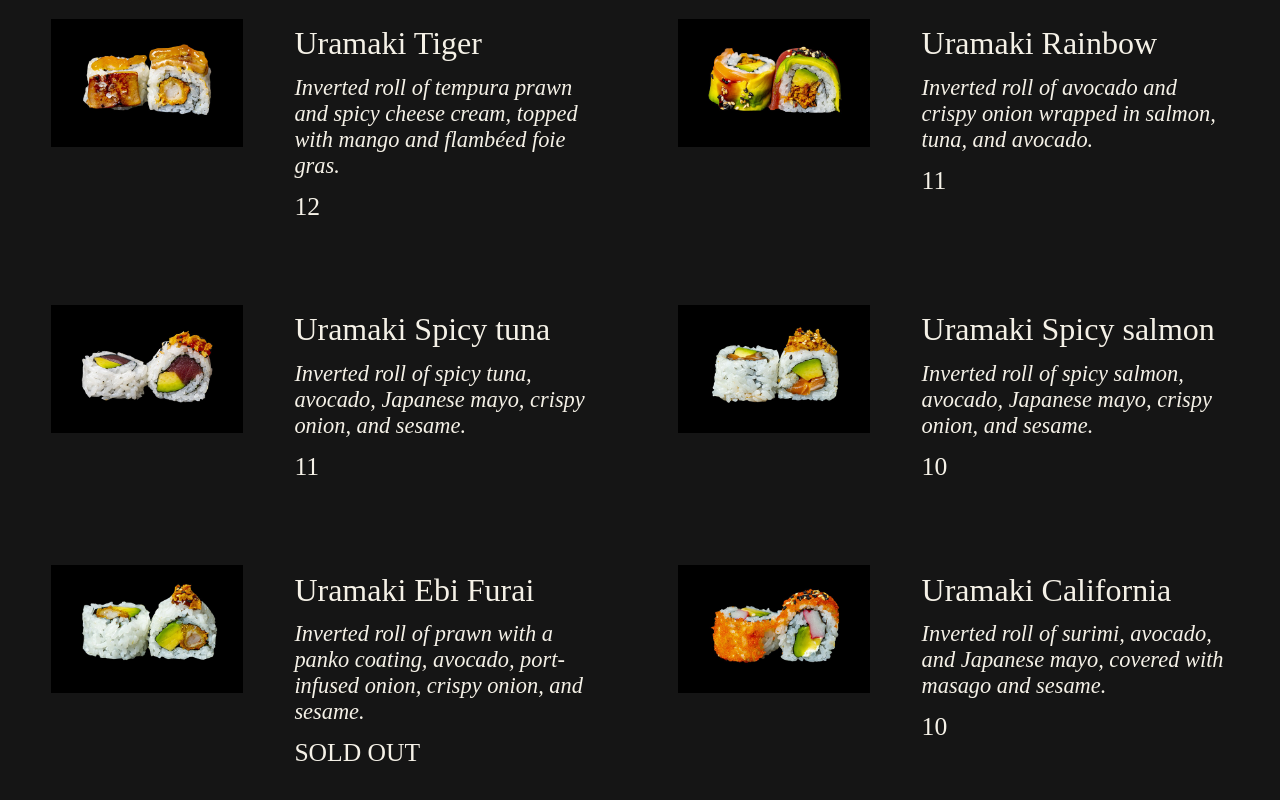
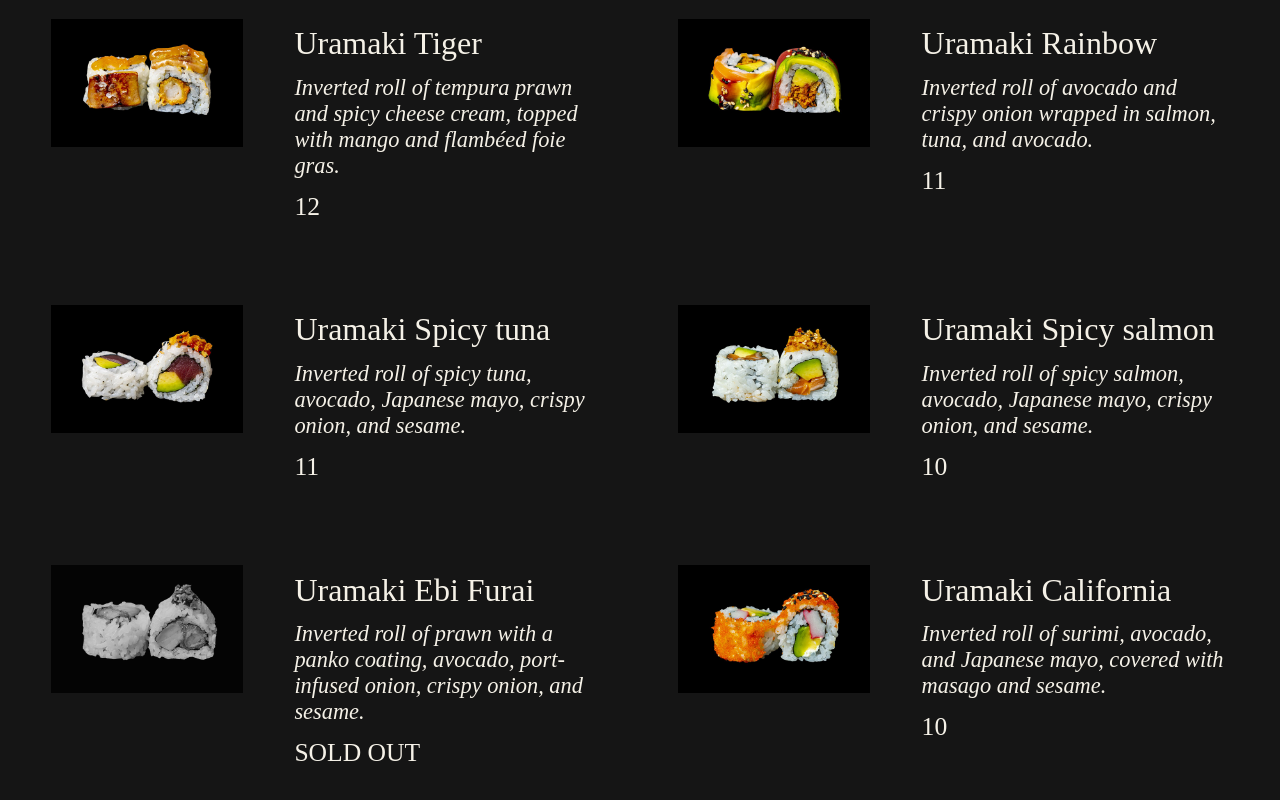
Before and after one commit to cpcastells/sushi-menu, a React (Vite) app: page / in a window 1280 px wide. Shown: the part 500-1300 px from the top of the page. Built offline with nearby package versions, Linux system fonts and the light colour scheme.

Commit message:
Fix greyscale for sold-out products

```diff
--- a/src/components/Sushi/Sushi.tsx
+++ b/src/components/Sushi/Sushi.tsx
@@ -8,11 +8,11 @@ interface SushiProps {
 
 const Sushi = ({ uramaki }: SushiProps): React.ReactElement => {
   return (
-    <SushiStyled className={`uramaki ${uramaki.soldOut ? "sold-out" : ""}`}>
+    <SushiStyled className="uramaki">
       <img
         src={uramaki.photoName}
         alt={uramaki.name}
-        className="uramaki-picture"
+        className={`uramaki-picture ${uramaki.soldOut ? "sold-out" : ""}`}
       />
       <div className="uramaki-container">
         <h3 className="uramaki-title">{uramaki.name}</h3>
--- a/src/components/Sushi/SushiStyled.tsx
+++ b/src/components/Sushi/SushiStyled.tsx
@@ -33,8 +33,8 @@ const SushiStyled = styled.article`
     font-size: 1.6rem;
   }
 
-  .uramaki.sold-out img {
-    filter: grayscale();
+  .uramaki-picture.sold-out {
+    filter: grayscale(100%);
     opacity: 0.8;
   }
 `;
```
